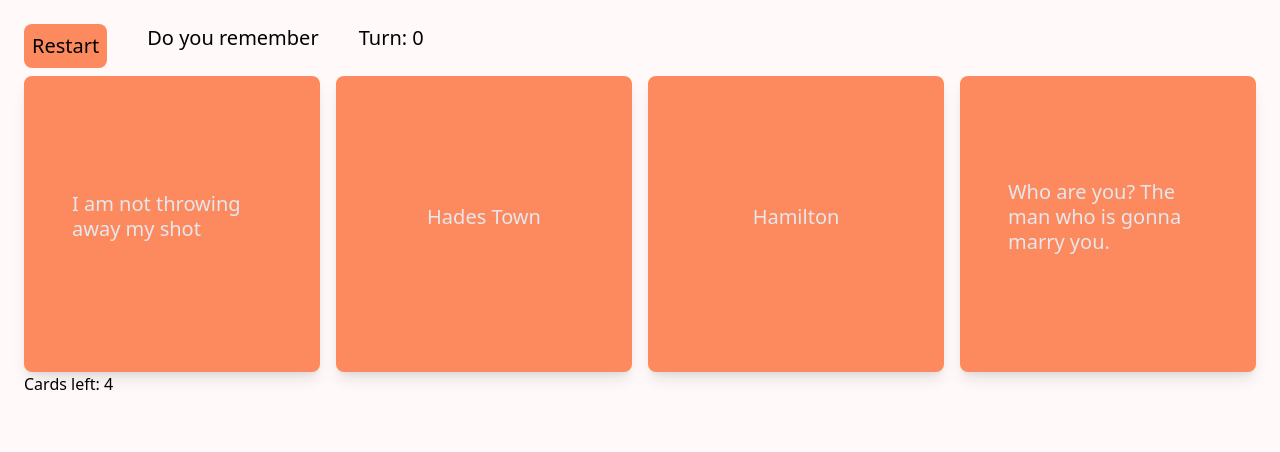
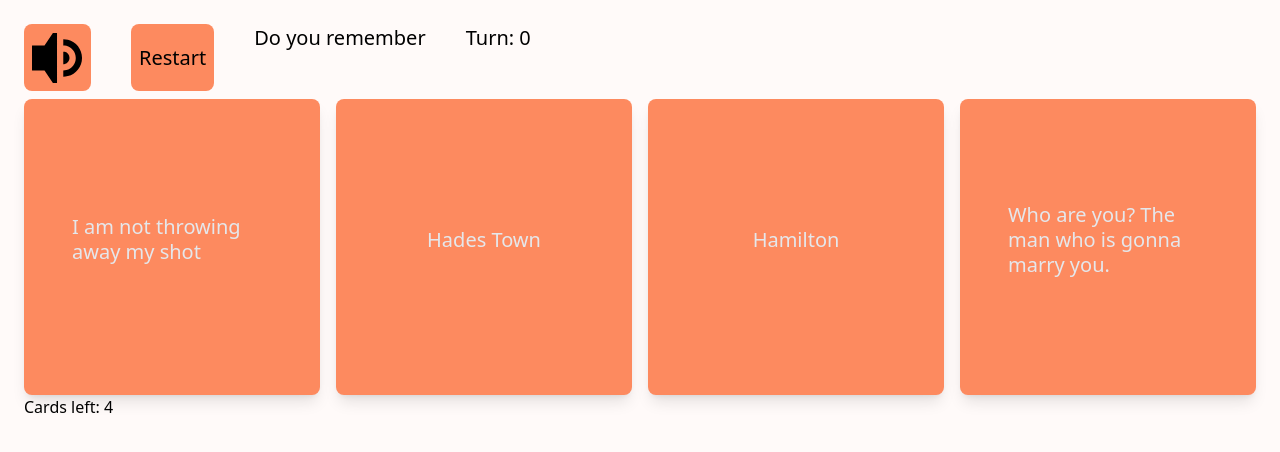
Before and after one commit to AnnieBonav/ATJS, a Vue app in the folder do-you-remember/: page / in a window 1280 px wide. Shown: the top 452 px of the page. Built offline with nearby package versions, Linux system fonts and the light colour scheme.

Commit message:
Adds icons

```diff
--- a/do-you-remember/src/App.vue
+++ b/do-you-remember/src/App.vue
@@ -1,14 +1,52 @@
 <template>
     <audio
+        :muted="isMuted"
         @ended="
             () => {
                 isPlaying = false;
             }
         "
-  ref="audio"></audio>
+        ref="audio"
+    ></audio>
     <div class="max-w-screen min-h-screen w-screen bg-background p-6">
         <div class="flex flex-row space-x-10">
-      <button class="text-xl rounded-lg p-2 bg-primary-900 mb-2" v-on:click="restart(null)">Restart</button>
+            <button
+                class="text-xl rounded-lg p-2 bg-primary-900 mb-2"
+                v-on:click="mute()"
+            >
+                <svg
+                    v-if="isMuted"
+                    width="25"
+                    height="50"
+                    viewBox="0 0 25 50"
+                    fill="none"
+                    xmlns="http://www.w3.org/2000/svg"
+                >
+                    <path
+                        d="M20.875 0L12.5 12.5H0V37.5H12.5L20.875 50H25V0H20.875Z"
+                        fill="black"
+                    />
+                </svg>
+                <svg
+                    v-else
+                    width="51"
+                    height="51"
+                    viewBox="0 0 51 51"
+                    fill="none"
+                    xmlns="http://www.w3.org/2000/svg"
+                >
+                    <path
+                        d="M20.8964 0.879272L12.5214 13.3793H0.0213623V38.3793H12.5214L20.8964 50.8793H25.0214V0.879272H20.8964ZM31.2714 7.12927V13.3793C32.3339 13.3793 33.3964 13.5043 34.3964 13.7543C39.7714 15.1293 43.7714 20.0043 43.7714 25.8793C43.7714 31.7543 39.8339 36.6293 34.3964 38.0043C33.3964 38.2543 32.3339 38.3793 31.2714 38.3793V44.6293C32.8339 44.6293 34.2714 44.3793 35.7714 44.0668H35.9589C44.0839 42.0043 50.0214 34.6293 50.0214 25.8793C50.0214 17.1293 44.0839 9.75427 35.9589 7.69177C34.5214 7.31677 32.8964 7.12927 31.2714 7.12927ZM31.2714 19.6293V32.1293C31.8339 32.1293 32.3964 32.0668 32.8339 31.9418C35.5214 31.2543 37.5214 28.7543 37.5214 25.8793C37.5214 23.0043 35.5839 20.5043 32.8339 19.8168C32.3339 19.6918 31.7714 19.6293 31.2714 19.6293Z"
+                        fill="black"
+                    />
+                </svg>
+            </button>
+            <button
+                class="text-xl rounded-lg p-2 bg-primary-900 mb-2"
+                v-on:click="restart(null)"
+            >
+                Restart
+            </button>
             <h1 class="text-xl">Do you remember</h1>
             <h2 class="text-xl">Turn: {{ turns }}</h2>
         </div>
@@ -24,10 +62,10 @@
 <script lang="ts">
 import { defineComponent, PropType } from "vue";
 import { CardData, CardModel } from "./card-data/types";
-import Card from "./components/Card.vue"
+import Card from "./components/Card.vue";
 import cardset from "./card-data/cards";
-import { shuffle } from "./card-data/utils"
-import { ref } from 'vue';
+import { shuffle } from "./card-data/utils";
+import { ref } from "vue";
 
 const audio = ref<any>(null);
 
@@ -38,7 +76,7 @@
             { info: curr, type: "song", isSelected: false },
         ]),
     <CardData[]>[]
-)
+);
 
 export default defineComponent({
     components: {
@@ -54,42 +92,50 @@
             counter: 0,
             isWaiting: false,
             isPlaying: false,
+            isMuted: false,
         };
     },
     methods: {
+        mute: function () {
+            this.isMuted = !this.isMuted;
+        },
         restart: function (selection: boolean | null) {
             if (selection == null) {
                 selection = window.confirm("Are you sure you want to restart?");
             }
             if (selection) {
-        this.cards = shuffle(cards.map(card => {
-          return { ...card, isSelected: false }
-        }));
-        this.counter, this.turns = 0;
+                this.cards = shuffle(
+                    cards.map((card) => {
+                        return { ...card, isSelected: false };
+                    })
+                );
+                this.counter, (this.turns = 0);
                 this.cardsLeft = cards.length;
             }
         },
         won: function () {
-      setTimeout(() => { //With no timeout the alert appears before the UI is updated
-        const selection = window.confirm("You won, bitch! Click ok to restart and cancel if you want to admire your board.");
+            setTimeout(() => {
+                //With no timeout the alert appears before the UI is updated
+                const selection = window.confirm(
+                    "You won, bitch! Click ok to restart and cancel if you want to admire your board."
+                );
                 this.restart(selection);
             }, 10);
         },
-    playSound: function(src: string){
+        playSound: function (src: string) {
             (this.$refs.audio as HTMLAudioElement).src = src;
             (this.$refs.audio as HTMLAudioElement).play();
         },
-    stopSound: function(){
+        stopSound: function () {
             this.isPlaying = false;
             (this.$refs.audio as HTMLAudioElement).pause();
-
         },
         clickCard: function (card: CardData) {
             if (card.isSelected || this.isWaiting) {
                 return;
             }
             card.isSelected = true;
-      if(card.type === "song"){
+            if (card.type === "song") {
                 this.playSound(`./assets/audios/${card.info.audioSrc}.mp3`);
             }
             if (!this.openedCard) {
@@ -104,7 +150,7 @@
                 this.openedCard = null;
 
                 if (this.cardsLeft <= 0) {
-          this.won()
+                    this.won();
                 }
             } else {
                 this.isWaiting = true;
@@ -118,7 +164,7 @@
                     this.isWaiting = false;
                 }, 1000);
             }
-    }
-  }
+        },
+    },
 });
 </script>
```
Also changed, not shown: do-you-remember/public/assets/icons/volumeHigh.svg (added), do-you-remember/public/assets/icons/volumeOff.svg (added). Lines whose indentation alone changed are shown as unchanged.
